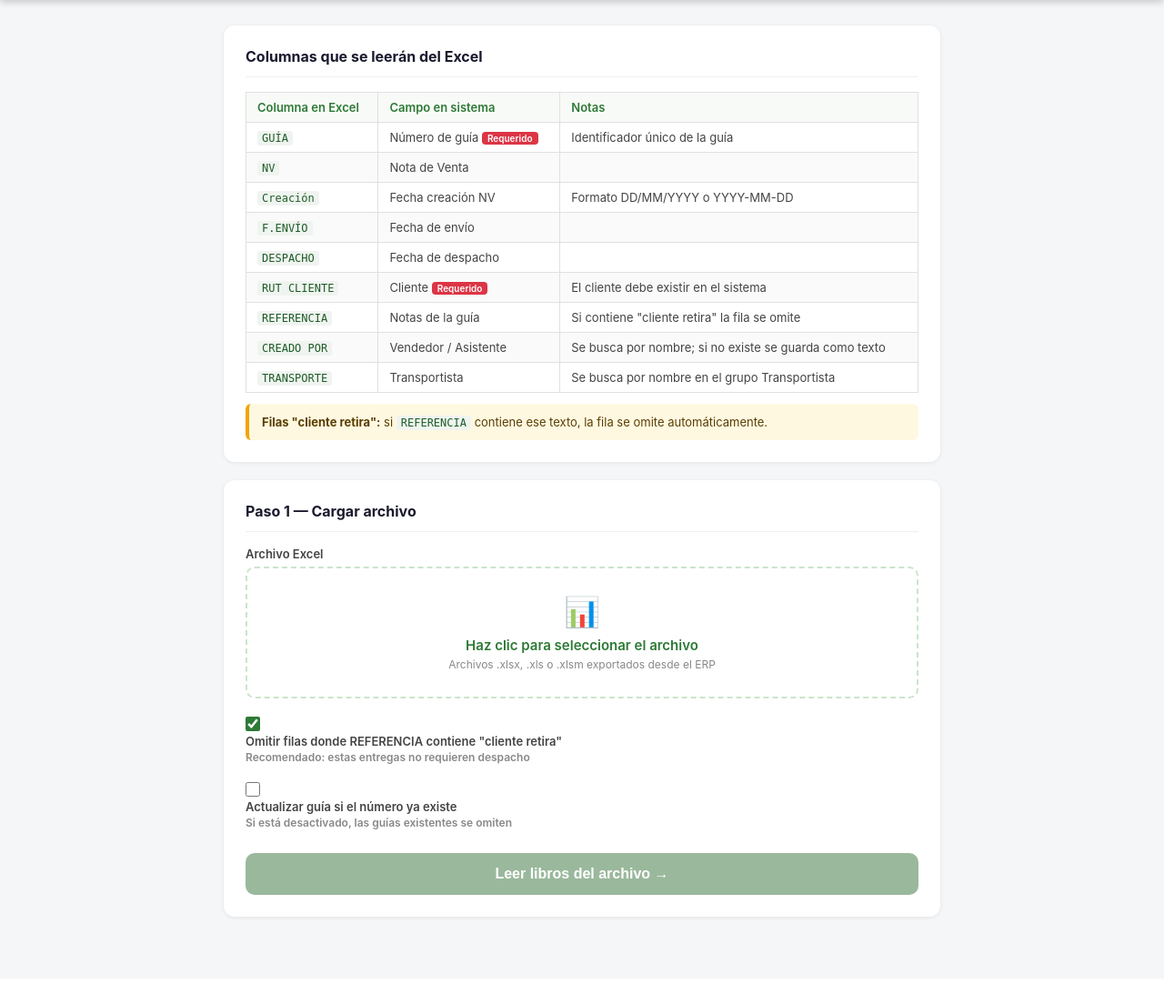
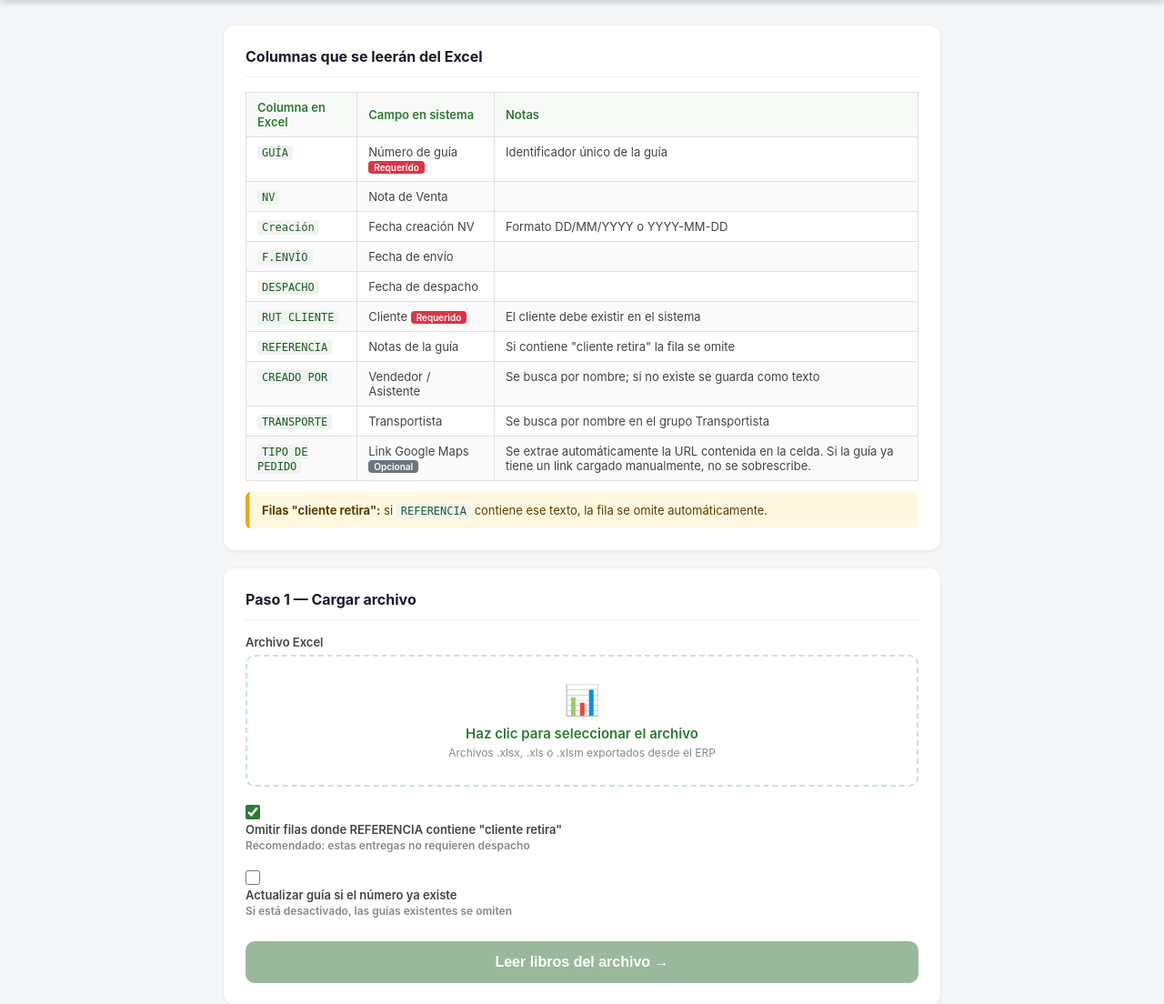
Before and after one commit to mrGoonies/tracking_guide, a Django app: page /guias/importar-excel/ in a window 1280 px wide. Shown: the part 56-1160 px from the top of the page at 91% size. Before the commit the page ends 1068 px from the top, so only its background shows below. Run offline with Django 5.2, Linux system fonts and the light colour scheme; the visitor is signed in with stand-in values (Sample User, id 1).

Commit message:
Feature: Automatizar importe de link google maps

```diff
--- a/guides/templates/guides/import_guides.html
+++ b/guides/templates/guides/import_guides.html
@@ -127,6 +127,19 @@
         </table>
         </div>
         {% endif %}
+
+        {% if not result.tipo_pedido_col_encontrada %}
+        <div class="info-box" style="margin-top:16px;">
+            No se encontró la columna <strong>TIPO DE PEDIDO</strong> en el archivo: no se importó ningún link de Google Maps.
+        </div>
+        {% elif result.sin_link %}
+        <div class="info-box" style="margin-top:16px;">
+            <strong>{{ result.sin_link|length }} guía(s) quedaron sin link de Google Maps</strong> (no se encontró una URL en la columna TIPO DE PEDIDO):
+            <div style="margin-top:6px;">
+                {% for numero in result.sin_link %}<code style="margin:2px;">{{ numero }}</code>{% endfor %}
+            </div>
+        </div>
+        {% endif %}
     </div>
 
     <a href="{% url 'import_guides_excel' %}"
@@ -199,6 +212,7 @@
                 <tr><td><code>REFERENCIA</code></td><td>Notas de la guía</td><td>Si contiene "cliente retira" la fila se omite</td></tr>
                 <tr><td><code>CREADO POR</code></td><td>Vendedor / Asistente</td><td>Se busca por nombre; si no existe se guarda como texto</td></tr>
                 <tr><td><code>TRANSPORTE</code></td><td>Transportista</td><td>Se busca por nombre en el grupo Transportista</td></tr>
+                <tr><td><code>TIPO DE PEDIDO</code></td><td>Link Google Maps <span class="badge-opt">Opcional</span></td><td>Se extrae automáticamente la URL contenida en la celda. Si la guía ya tiene un link cargado manualmente, no se sobrescribe.</td></tr>
             </tbody>
         </table>
         <div class="info-box">
--- a/guides/views.py
+++ b/guides/views.py
@@ -2,6 +2,7 @@ import csv
 import gc
 import io
 import os
+import re
 import tempfile
 import unicodedata
 from datetime import timedelta, datetime, date as date_type
@@ -629,6 +630,19 @@ def _find_col(headers, candidates):
     return None
 
 
+_URL_RE = re.compile(r'https?://\S+')
+
+
+def _extract_maps_link(value):
+    """Extrae la primera URL (texto plano) encontrada en la celda 'Tipo de pedido'."""
+    if not value:
+        return None
+    match = _URL_RE.search(str(value))
+    if not match:
+        return None
+    return match.group(0).rstrip('.,;)')
+
+
 def _parse_date(value):
     if value is None:
         return None
@@ -717,9 +731,11 @@ def _process_sheet(ws, omitir_cr, actualizar):
     col = {}
     header_found = False
     row_num = 0
+    tipo_pedido_col_encontrada = False
 
     creadas = actualizadas = omitidas_cr = 0
     errores = []
+    sin_link = []   # numero_guia de guías importadas/actualizadas sin link de Maps
     guides_nuevas  = []   # objetos DispatchGuide para bulk_create
     estados_nuevas = []   # estado inicial de cada guía nueva (mismo orden)
     updates_pendientes = {}  # {numero_guia: {campo: valor}}
@@ -746,7 +762,9 @@ def _process_sheet(ws, omitir_cr, actualizar):
                 'creado_por':  _find_col(headers, ['CREADO_POR', 'CREADOPOR', 'VENDEDOR']),
                 'transporte':  _find_col(headers, ['TRANSPORTE']),
                 'despacho':    _find_col(headers, ['DESPACHO', 'FECHA_DESPACHO']),
+                'tipo_pedido': _find_col(headers, ['TIPO_DE_PEDIDO', 'TIPO_PEDIDO']),
             }
+            tipo_pedido_col_encontrada = col.get('tipo_pedido') is not None
             header_found = True
             continue
 
@@ -783,6 +801,7 @@ def _process_sheet(ws, omitir_cr, actualizar):
         nv_fecha    = _parse_date(get('creacion'))
         fecha_envio = _parse_date(get('fecha_envio'))
         fecha_desp  = _parse_date(get('despacho'))
+        map_link    = _extract_maps_link(get('tipo_pedido'))
 
         creado_por_raw = str(get('creado_por') or '').strip()
         vendedor_obj = vendedor_nombre = None
@@ -822,6 +841,7 @@ def _process_sheet(ws, omitir_cr, actualizar):
                     'vendedor': vendedor_obj,
                     'vendedor_nombre': vendedor_nombre,
                     'transportista': transportista,
+                    'map_link': map_link,
                 }
             continue
 
@@ -841,9 +861,12 @@ def _process_sheet(ws, omitir_cr, actualizar):
             fecha_despacho=fecha_desp,
             notas=referencia or None,
             estado=estado_inicial,
+            map_link=map_link,
         ))
         estados_nuevas.append(estado_inicial)
         guias_existentes.add(numero_guia)  # evita duplicados dentro del mismo archivo Excel
+        if tipo_pedido_col_encontrada and not map_link:
+            sin_link.append(numero_guia)
 
         # Flush parcial: evita acumular cientos de objetos en RAM
         if len(guides_nuevas) >= FLUSH_EVERY:
@@ -885,6 +908,12 @@ def _process_sheet(ws, omitir_cr, actualizar):
                 if guide.estado == 'emitida':
                     guide.estado = 'asignada'
                     changed_fields.add('estado')
+            # No se pisa un link cargado manualmente: solo se completa si estaba vacío
+            if data.get('map_link') and not guide.map_link:
+                guide.map_link = data['map_link']
+                changed_fields.add('map_link')
+            if tipo_pedido_col_encontrada and not guide.map_link:
+                sin_link.append(guide.numero_guia)
         if changed_fields:
             DispatchGuide.objects.bulk_update(guias_qs, fields=list(changed_fields), batch_size=200)
         actualizadas = len(guias_qs)
@@ -895,6 +924,8 @@ def _process_sheet(ws, omitir_cr, actualizar):
         'omitidas_cr': omitidas_cr,
         'errores': errores,
         'total': creadas + actualizadas + omitidas_cr + len(errores),
+        'sin_link': sin_link,
+        'tipo_pedido_col_encontrada': tipo_pedido_col_encontrada,
     }, None
 
 
```
